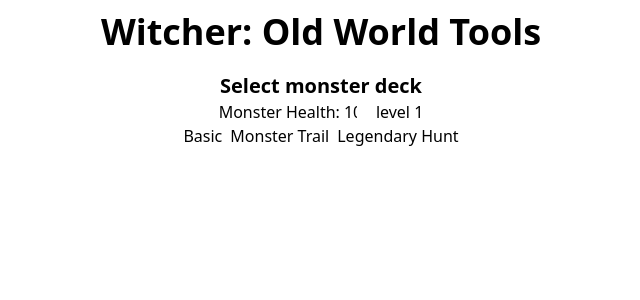
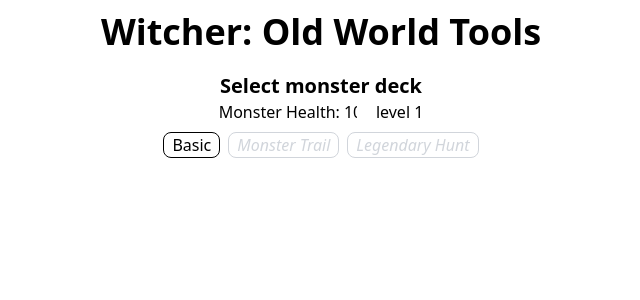
Before and after one commit to stacon/witcher-old-world-tools, a Vue app: page /tools/monster-fight in a window 1280 px wide. Shown: the top 300 px of the page, without its empty margins (319-959 px from the left). Built offline with nearby package versions, Linux system fonts and the light colour scheme.

Commit message:
Disabled unused buttons

```diff
--- a/src/views/components/phase-not-started/PhaseNotStarted.vue
+++ b/src/views/components/phase-not-started/PhaseNotStarted.vue
@@ -11,8 +11,8 @@
 
 const DECK_SELECTIONS = [
   { type: DECK_TYPE.BASIC, description: 'Basic' },
-  { type: DECK_TYPE.MONSTER_TRAIL, description: 'Monster Trail' },
-  { type: DECK_TYPE.LEGENDARY_HUNT, description: 'Legendary Hunt' },
+  { type: DECK_TYPE.MONSTER_TRAIL, description: 'Monster Trail', disabled: true },
+  { type: DECK_TYPE.LEGENDARY_HUNT, description: 'Legendary Hunt', disabled: true },
 ];
 </script>
 <template>
@@ -30,11 +30,13 @@
           />
           <span class="ml-1">level {{ monsterLevel }}</span>
         </label>
-        <div class="flex gap-x-2 justify-around">
+        <div class="flex gap-x-2 justify-around mt-2">
           <button
             v-for="selection in DECK_SELECTIONS"
             :key="selection.type"
-            type="submit"
+            :disabled="selection.disabled"
+            class="px-2 border border-black rounded-lg"
+            :class="selection.disabled ? 'text-gray-300 italic border-gray-300' : ''"
             @click="onInitiateFightClick(selection.type)"
           >
             {{ selection.description }}
```
